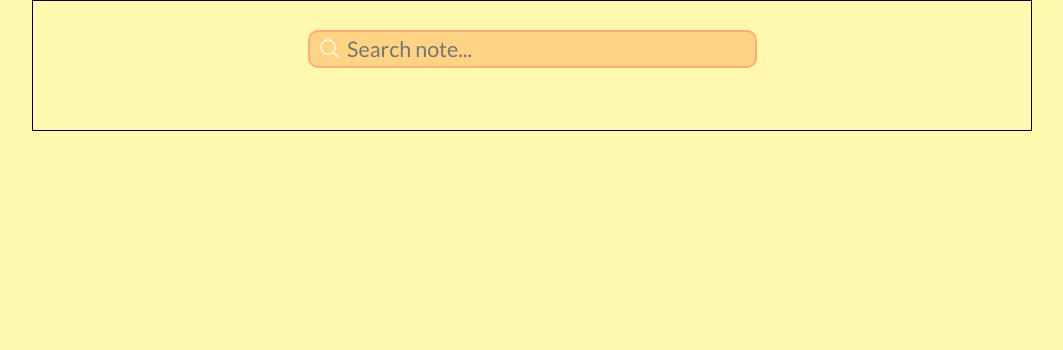
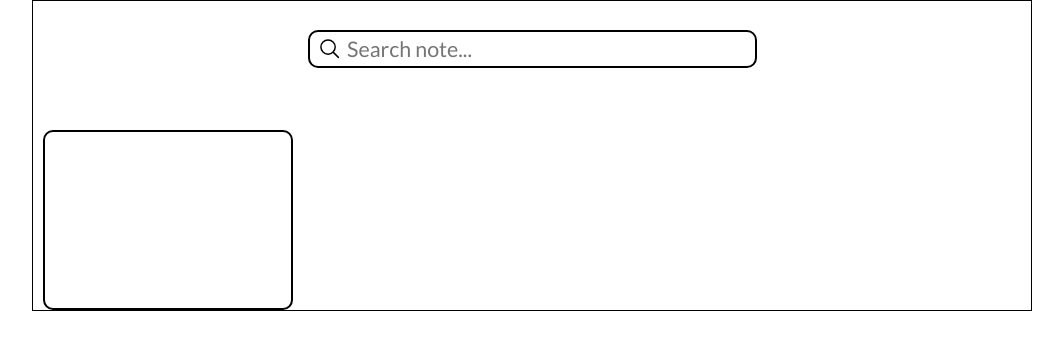
Before and after one commit to khrapunov967/react-sticky-notes-app, a React (Create React App) app: page / in a window 1280 px wide. Shown: the top 350 px of the page, without its empty margins (108-1171 px from the left). Built offline with nearby package versions, Linux system fonts and the light colour scheme.

Commit message:
Remove all styles. Will add them in the end after all functionality ;)

```diff
--- a/src/App.js
+++ b/src/App.js
@@ -1,10 +1,12 @@
 import React from "react";
+import NotesSection from "./components/NotesSection/NotesSection";
 import SearchBar from "./UI/SearchBar/SearchBar";
 
 function App() {
   return (
     <div className='wrapper'>
       <SearchBar placeholder={"Search note..."}/>
+      <NotesSection />
     </div>
   );
 }
--- a/src/UI/SearchBar/SearchBar.scss
+++ b/src/UI/SearchBar/SearchBar.scss
@@ -4,26 +4,25 @@
     width: 100%;
     max-width: 449px;
     gap: .3em;
-    border: solid 2px #FFAE6D;
+    border: solid 2px black;
     border-radius: 10px;
     align-items: center;
     padding: .2em .4em;
-    background: #FFD384;
 
 
     &__icon {
         width: 25px;
         height: 25px;
 
-        svg {
-            color: #FFFBE9;
-        }
+        // svg {
+        //     color: #FFFBE9;
+        // }
     }
 
     &__search-stroke {
         width: 100%;
         border: none;
-        background: #FFD384;
-        color: #FFFBE9;
+        // background: #FFD384;
+        // color: #FFFBE9;
     }
 }
--- /dev/null
+++ b/src/components/Note/Note.jsx
@@ -0,0 +1,12 @@
+import React from "react";
+import "./Note.scss";
+
+const Note = () => {
+    return (
+        <div className="note">
+            <p className="note__text"></p>
+        </div>
+    );
+};
+
+export default Note;
--- /dev/null
+++ b/src/components/Note/Note.scss
@@ -0,0 +1,12 @@
+.note {
+    width: 250px;
+    height: 180px;
+    background: #fff;
+    padding: 1em;
+    border: solid 2px black;
+    border-radius: 10px;
+
+    // &__text {
+    //     color: green;
+    // }
+}
--- /dev/null
+++ b/src/components/NotesSection/NotesSection.jsx
@@ -0,0 +1,13 @@
+import React from "react";
+import Note from "../Note/Note";
+import "./NotesSection.scss";
+
+const NotesSection = () => {
+    return (
+        <section className="notes-section">
+            <Note />
+        </section>
+    );
+}
+
+export default NotesSection;
--- /dev/null
+++ b/src/components/NotesSection/NotesSection.scss
@@ -0,0 +1,6 @@
+.notes-section {
+    width: 100%;
+    display: flex;
+    justify-content: flex-start;
+    padding: 0em 0.5em;
+}
--- a/src/index.scss
+++ b/src/index.scss
@@ -9,9 +9,9 @@
   font-size: 1.05em;
 }
 
-body {
-  background: #FFF9B0;
-}
+// body {
+//   background: #FFF9B0;
+// }
 
 .wrapper {
   max-width: 1000px;
```
